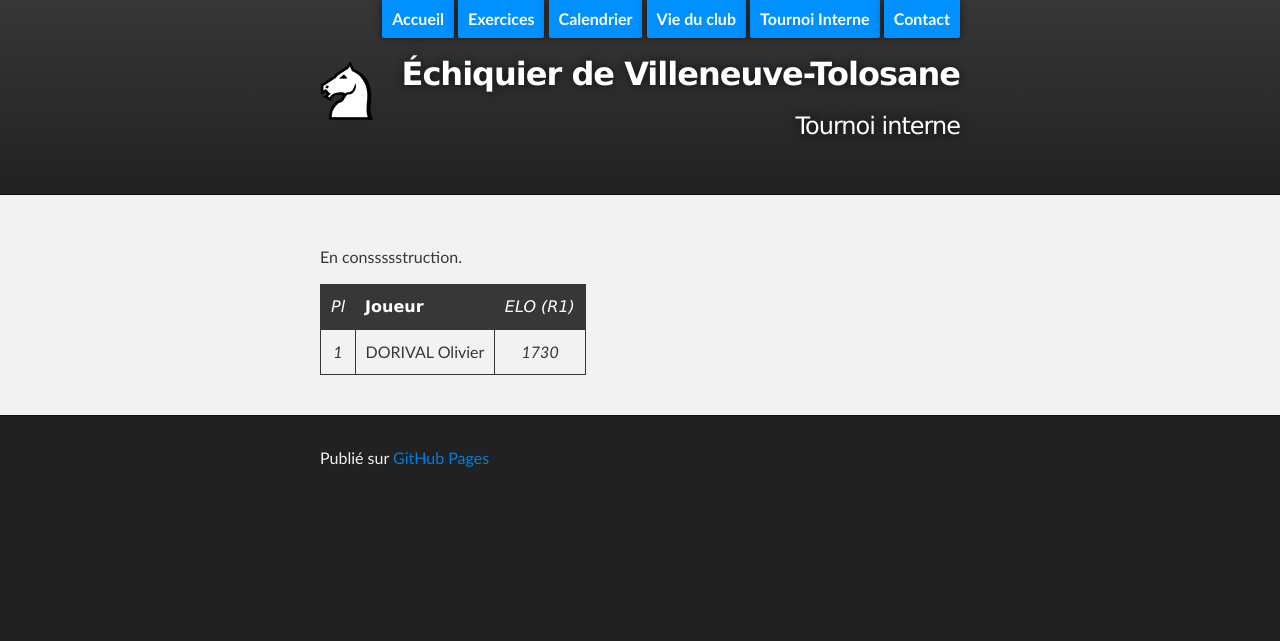
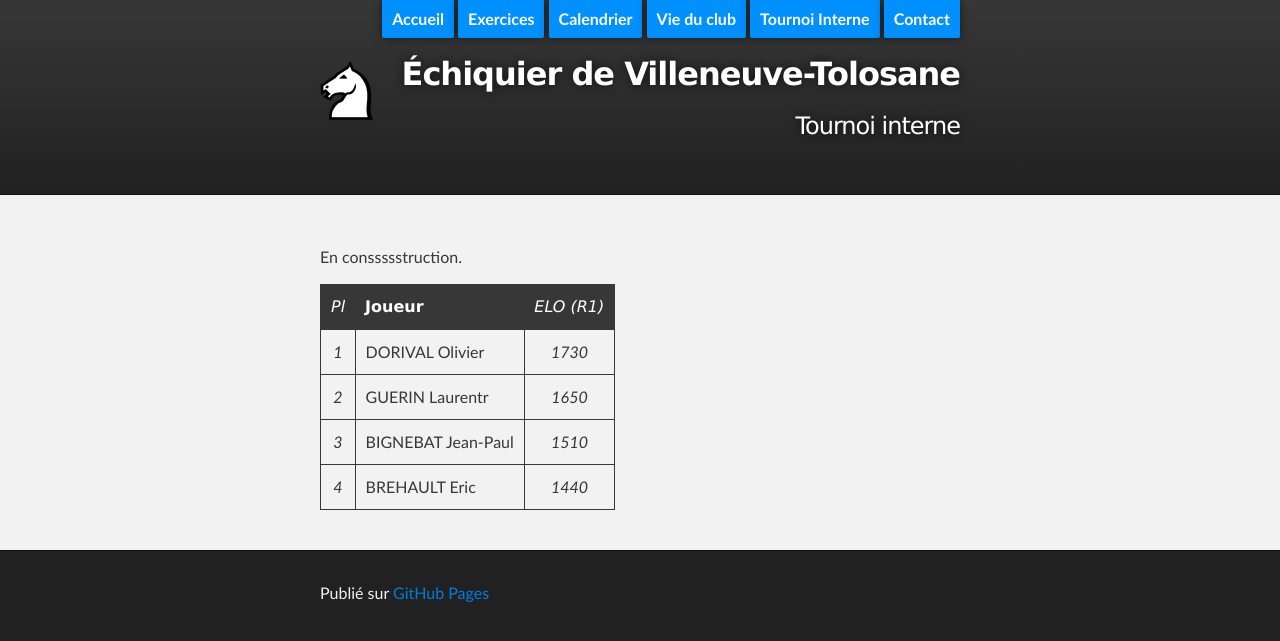
Before and after one commit to echiquier-villeneuve-tolosane/echiquier-villeneuve-tolosane.github.io, a Jekyll site: the page built from tournoiinterne.md, in a window 1280 px wide. Shown: the top 641 px of the page. Built offline with Jekyll 4.4.1, drawn with Linux system fonts in a browser that asks for light colours; nearby versions of some CDN libraries.

Commit message:
Updated tournoiinterne.md

```diff
--- a/tournoiinterne.md
+++ b/tournoiinterne.md
@@ -9,4 +9,7 @@ En conssssstruction.
 
 |*Pl*|  **Joueur** |   *ELO (R1)*     |
 |:-:|:------------ |:----------------:|
-|*1*| DORIVAL Olivier       | *1730* |
+|*1*| DORIVAL Olivier        | *1730* |
+|*2*| GUERIN Laurentr        | *1650* |
+|*3*| BIGNEBAT Jean-Paul     | *1510* |
+|*4*| BREHAULT Eric          | *1440* |
```
